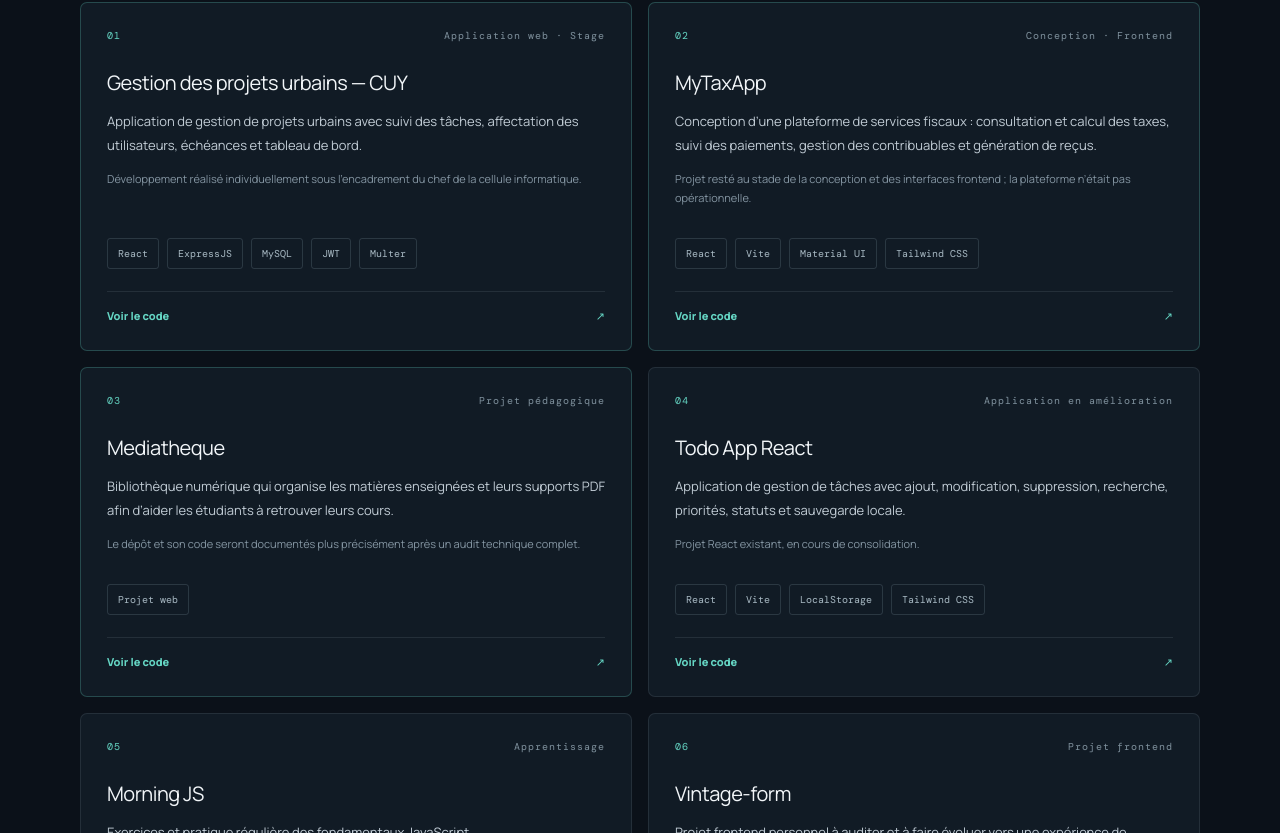
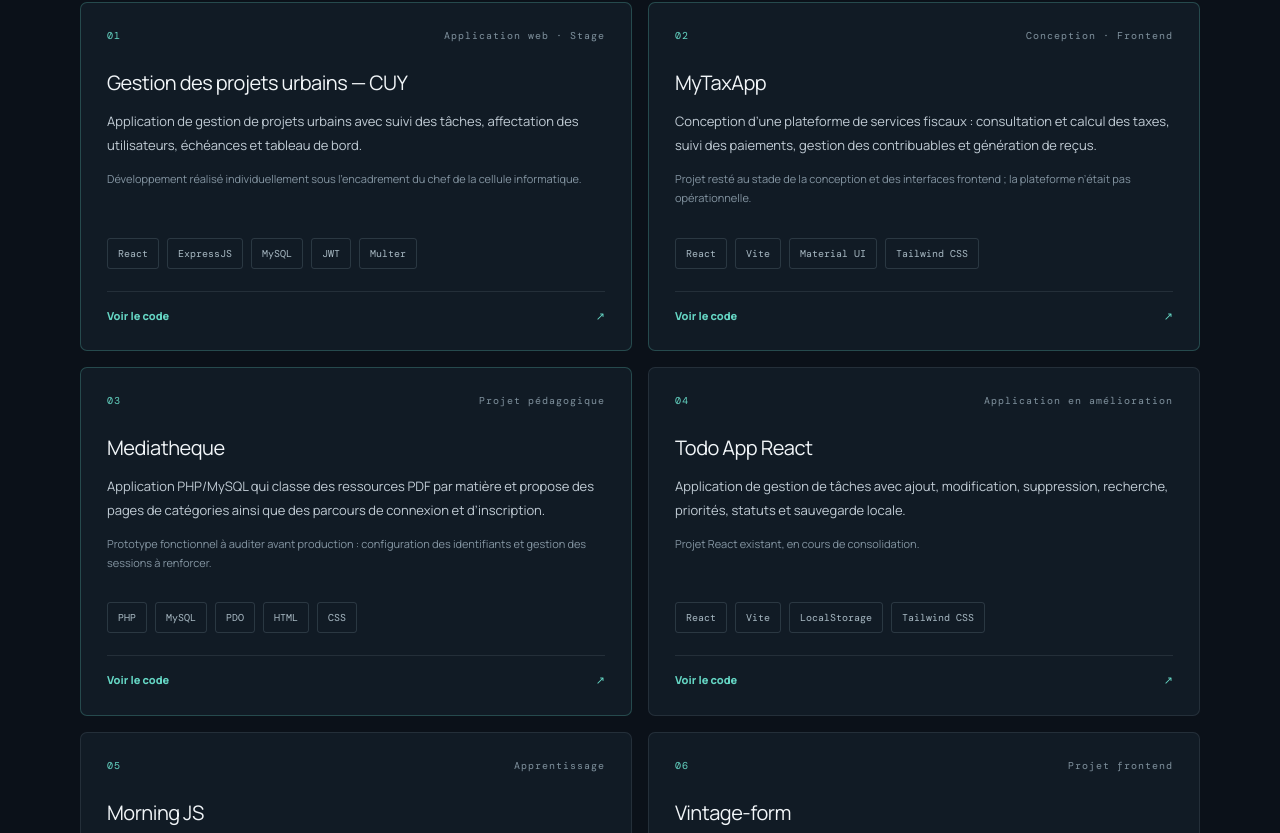
Before and after one commit to NBertrand1/Portfolio, a React (Vite) app: page / in a window 1280 px wide. Shown: the part 2258-3091 px from the top of the page. Built offline with nearby package versions, Linux system fonts and the light colour scheme.

Commit message:
docs: reflect Mediatheque PHP MySQL implementation

```diff
--- a/src/App.jsx
+++ b/src/App.jsx
@@ -22,9 +22,9 @@ const projects = [
   {
     title: 'Mediatheque',
     category: 'Projet pédagogique',
-    description: 'Bibliothèque numérique qui organise les matières enseignées et leurs supports PDF afin d’aider les étudiants à retrouver leurs cours.',
-    details: 'Le dépôt et son code seront documentés plus précisément après un audit technique complet.',
-    stack: ['Projet web'],
+    description: 'Application PHP/MySQL qui classe des ressources PDF par matière et propose des pages de catégories ainsi que des parcours de connexion et d’inscription.',
+    details: 'Prototype fonctionnel à auditer avant production : configuration des identifiants et gestion des sessions à renforcer.',
+    stack: ['PHP', 'MySQL', 'PDO', 'HTML', 'CSS'],
     url: 'https://github.com/NBertrand1/Mediatheque',
     featured: true,
   },
@@ -72,7 +72,7 @@ const content = {
     skillsIntro: 'Des technologies mobilisées dans mes projets et des sujets que je travaille actuellement.',
     skillsGroups: [
       { title: 'Frontend', items: ['JavaScript', 'React', 'HTML', 'CSS', 'TypeScript — apprentissage'] },
-      { title: 'Backend & données', items: ['Node.js', 'ExpressJS', 'MySQL', 'JWT', 'Multer', 'NestJS — apprentissage'] },
+      { title: 'Backend & données', items: ['Node.js', 'ExpressJS', 'PHP', 'MySQL', 'JWT', 'Multer', 'NestJS — apprentissage'] },
       { title: 'Outils & pratiques', items: ['Git', 'GitHub', 'Vite', 'Conception UI', 'Analyse fonctionnelle', 'DevOps — apprentissage'] },
     ],
     projectsTitle: 'Projets sélectionnés',
```
